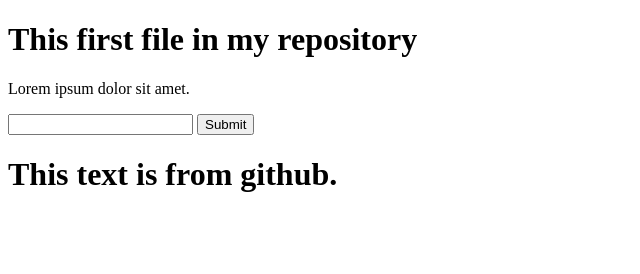
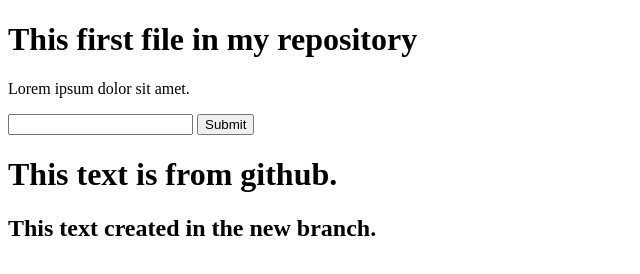
Before and after one commit to Ramin-Joshang/first-app, a plain HTML site: page index.html in a window 1280 px wide. Shown: the whole page, without its empty margins (0-640 px from the left). Drawn offline with Linux system fonts and the light colour scheme.

Commit message:
Update index.html in new branch

```diff
--- a/index.html
+++ b/index.html
@@ -15,6 +15,7 @@
         <button type="submit">Submit</button>
     </form>
     <h1>This text is from github.</h1>
+    <h2>This text created in the new branch.</h2>
 </body>
 
 </html>
```
